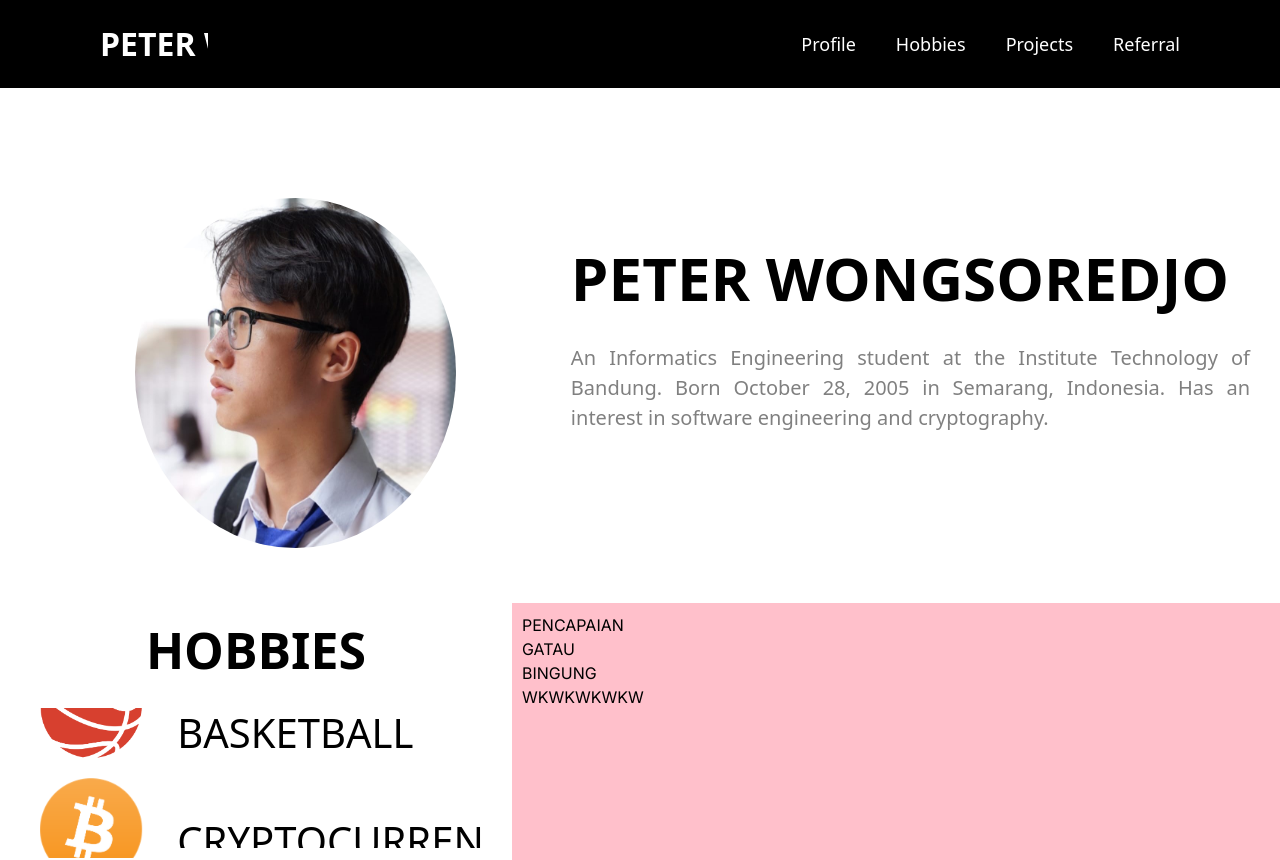
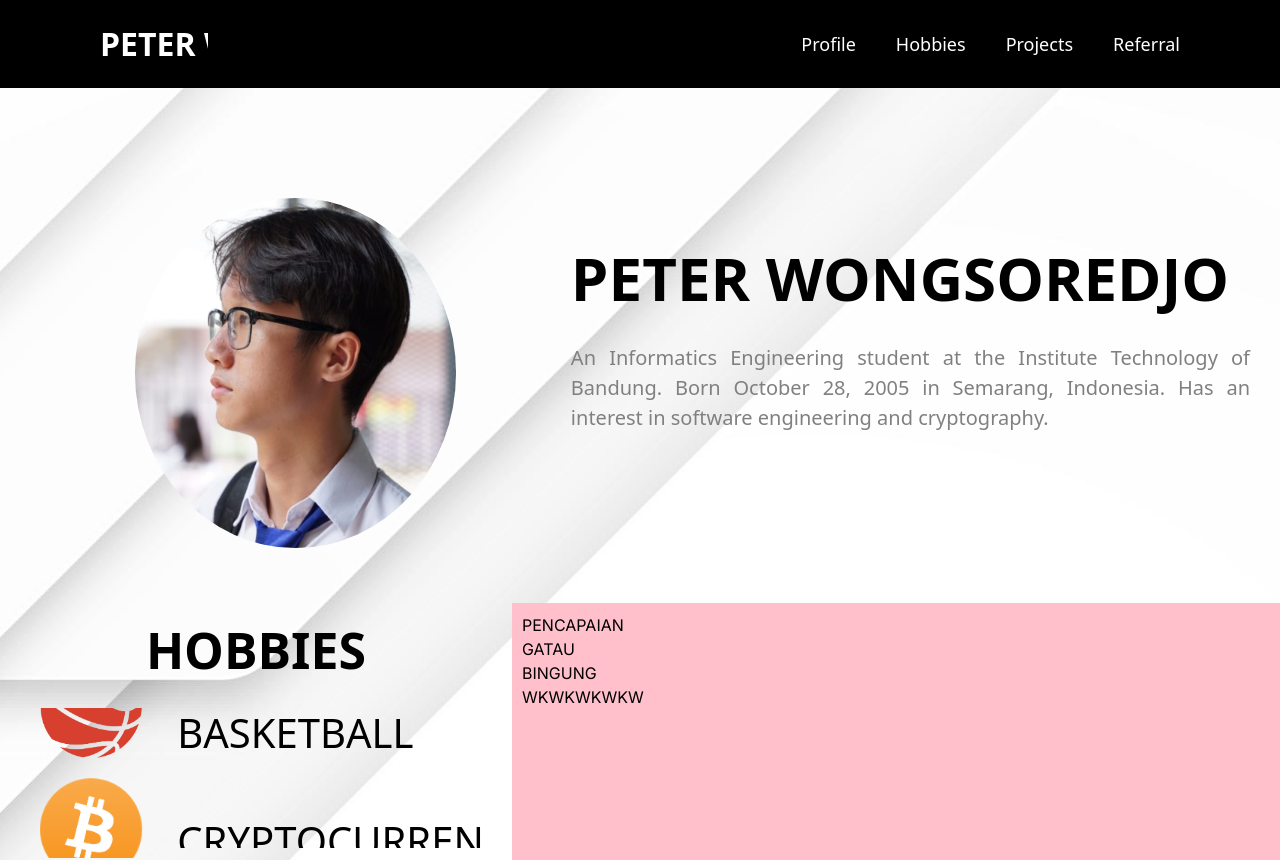
Before and after one commit to PeterWongsoredjo/SoftEng, a Next.js app: page / in a window 1280 px wide. Shown: the top 860 px of the page. Built offline with nearby package versions, Linux system fonts and the light colour scheme.

Commit message:
Added Background Image

```diff
--- a/app/styles.css
+++ b/app/styles.css
@@ -3,7 +3,9 @@ html{
 }
 
 .main{
-    background-color: white;
+    background-image: url(../public/background.jpg);
+    background-size: cover;
+    background-position: center;
 }
 
 .header{
@@ -46,7 +48,7 @@ html{
         left:100%;
         margin: 0 -35px 0 35px;
     }
-    100%{
+    90%{
     }
 }
 
@@ -67,8 +69,7 @@ html{
 }
 
 .PAD{
-    height: 75px;
-    background-color: white;
+    height: 75px;;
 }
 
 p{
@@ -172,6 +173,7 @@ span{
     padding: 25px;
     font-size: 40px;
     height: 70%;
+    font-weight: 400;
     font-family: system-ui, -apple-system, BlinkMacSystemFont, 'Segoe UI', Roboto, Oxygen, Ubuntu, Cantarell, 'Open Sans', 'Helvetica Neue', sans-serif;
     animation: spin_words 10s infinite;
 }
```
Also changed, not shown: public/background.jpg (added).
